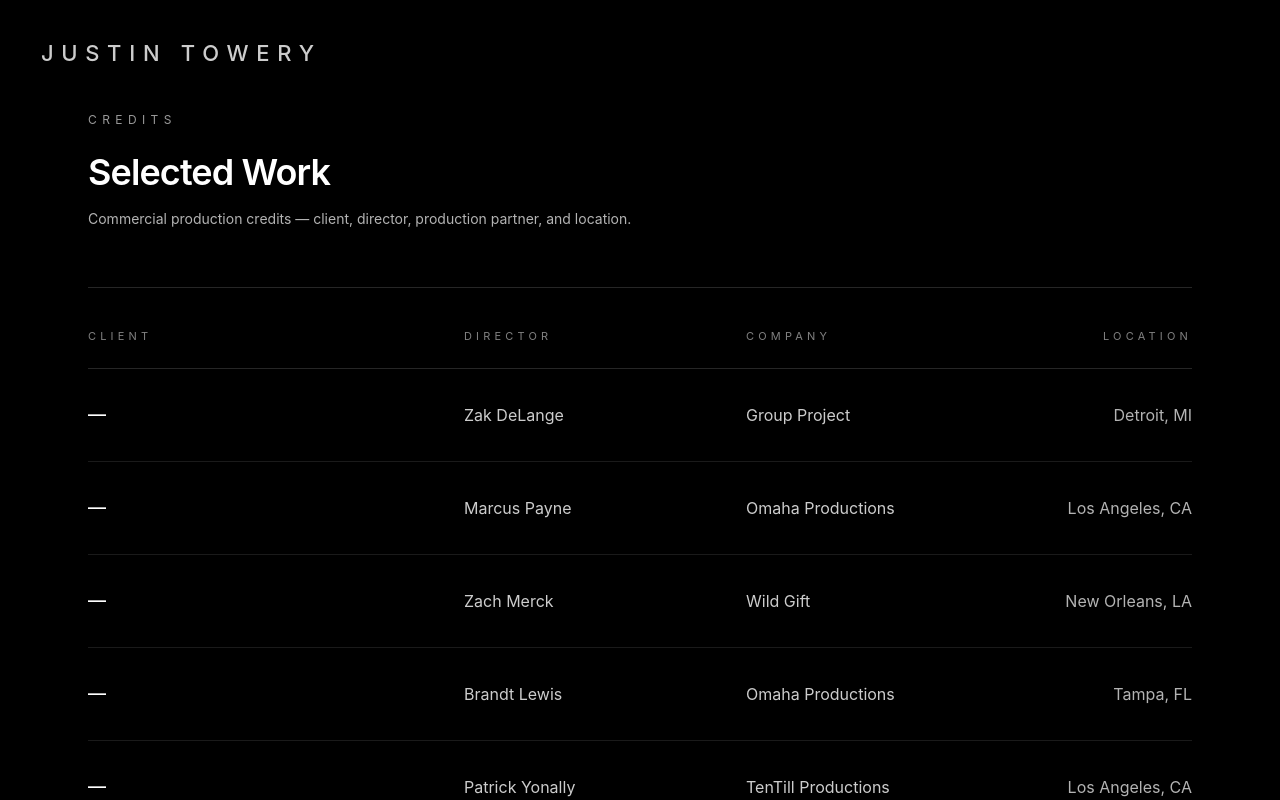
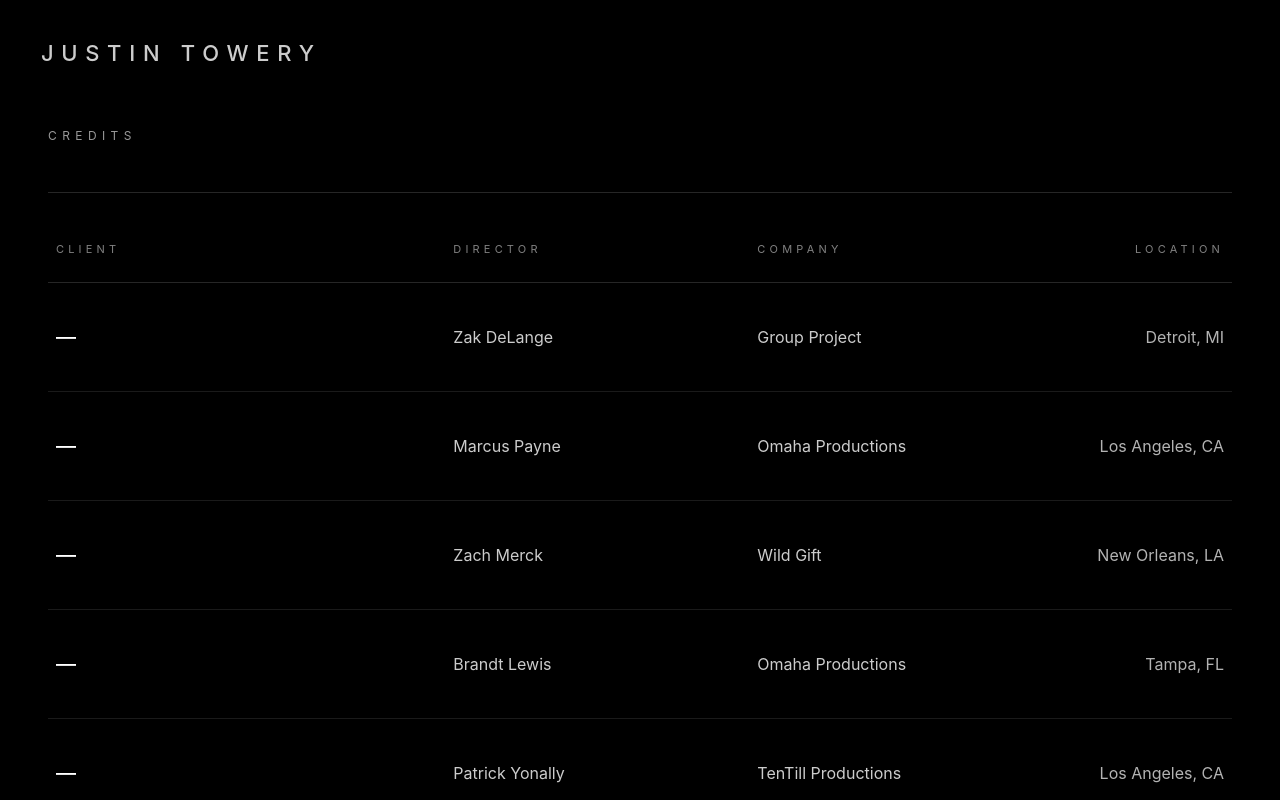
Before and after one commit to Justintowery/jt-producer-site, a Next.js app: page /credits in a window 1280 px wide. Shown: the top 800 px of the page. Built offline with nearby package versions, Linux system fonts and the light colour scheme.

Commit message:
Clean credits layout and fix client column

```diff
--- a/src/app/credits/page.tsx
+++ b/src/app/credits/page.tsx
@@ -3,7 +3,6 @@
 
 export const metadata: Metadata = {
   title: "Credits — Justin Towery",
-  description: "Selected commercial credits — Justin Towery.",
 };
 
 type CreditRow = {
@@ -18,33 +17,23 @@
 
   return (
     <main className="min-h-screen bg-black text-white">
-      <section className="mx-auto max-w-6xl px-6 pb-24 pt-28">
-        {/* Header */}
-        <div>
-          <p className="text-xs uppercase tracking-[0.45em] text-white/60">
-            Credits
-          </p>
-
-          <h1 className="mt-6 text-3xl font-semibold tracking-tight text-white sm:text-4xl">
-            Selected Work
-          </h1>
-
-          <p className="mt-4 max-w-2xl text-sm leading-relaxed text-white/70">
-            Commercial production credits — client, director, production partner, and location.
-          </p>
-        </div>
+      <section className="w-full px-12 pb-24 pt-32">
+        {/* Page Label */}
+        <p className="text-xs uppercase tracking-[0.45em] text-white/60">
+          Credits
+        </p>
 
         {/* Divider */}
-        <div className="mt-14 h-px w-full bg-white/15" />
+        <div className="mt-12 h-px w-full bg-white/15" />
 
         {/* Table */}
-        <div className="mt-10">
+        <div className="mt-12">
           {/* Column headers */}
-          <div className="grid grid-cols-12 gap-6 pb-6 text-[11px] uppercase tracking-[0.38em] text-white/50">
-            <div className="col-span-4">Client</div>
+          <div className="grid grid-cols-12 gap-8 pb-6 text-[11px] uppercase tracking-[0.38em] text-white/50">
+            <div className="col-span-4 pl-2">Client</div>
             <div className="col-span-3">Director</div>
             <div className="col-span-3">Company</div>
-            <div className="col-span-2 text-right">Location</div>
+            <div className="col-span-2 text-right pr-2">Location</div>
           </div>
 
           <div className="h-px w-full bg-white/15" />
@@ -53,8 +42,8 @@
           <div>
             {rows.map((r, i) => (
               <div key={`${r.client ?? "credit"}-${i}`}>
-                <div className="grid grid-cols-12 gap-6 py-8">
-                  <div className="col-span-4 text-lg font-medium text-white">
+                <div className="grid grid-cols-12 gap-8 py-10">
+                  <div className="col-span-4 pl-2 text-xl font-medium tracking-wide text-white">
                     {r.client ?? "—"}
                   </div>
 
@@ -66,7 +55,7 @@
                     {r.company ?? "—"}
                   </div>
 
-                  <div className="col-span-2 self-center text-right text-base text-white/70">
+                  <div className="col-span-2 self-center text-right pr-2 text-base text-white/70">
                     {r.location ?? "—"}
                   </div>
                 </div>
@@ -78,11 +67,6 @@
             ))}
           </div>
         </div>
-
-        {/* Footer tone line */}
-        <p className="mt-16 text-xs uppercase tracking-[0.4em] text-white/50">
-          Calm execution. Clean delivery.
-        </p>
       </section>
     </main>
   );
```
